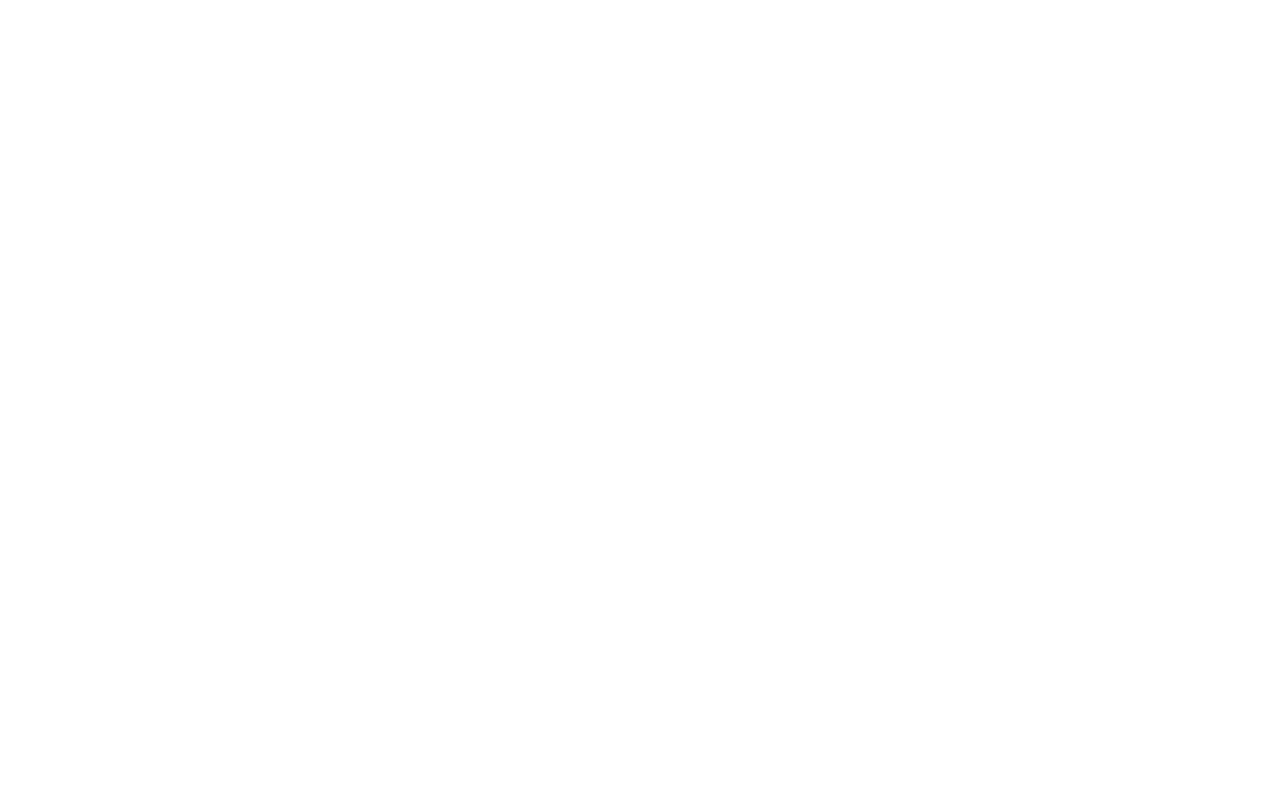
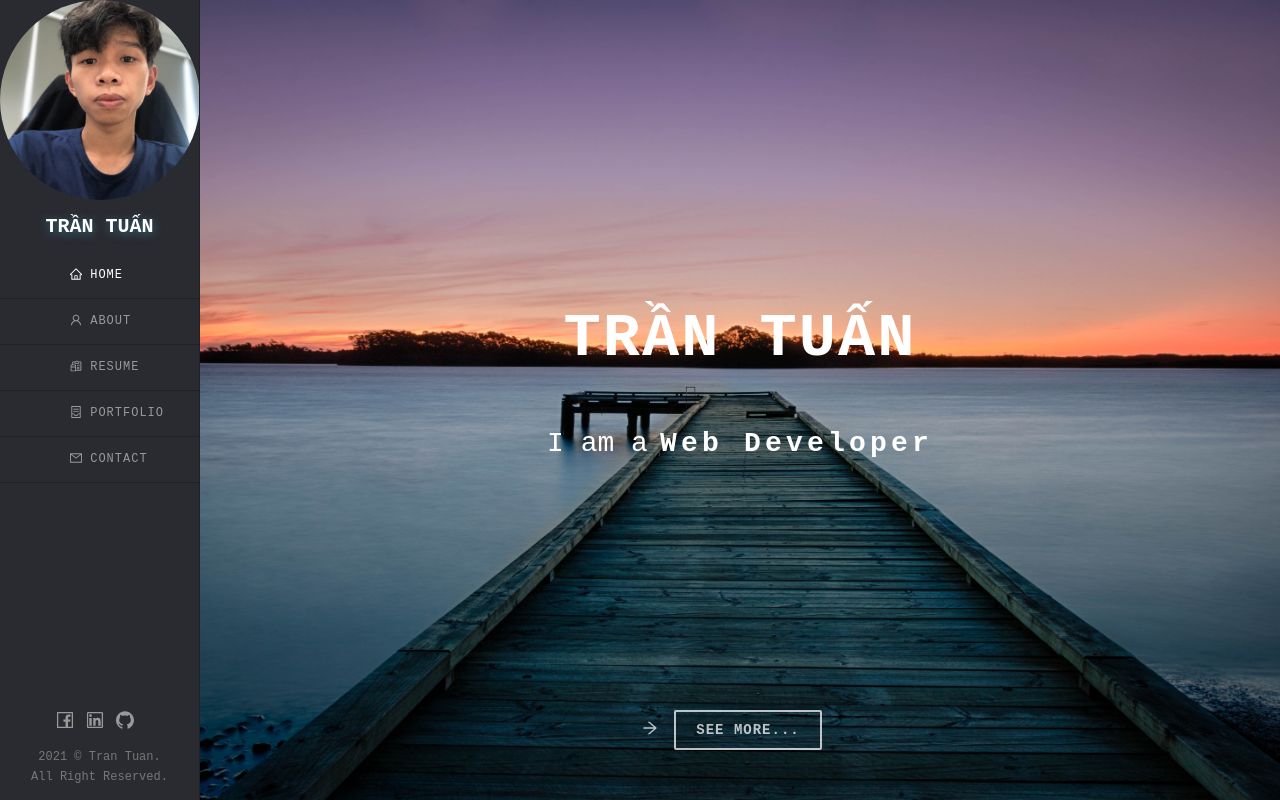
Before and after one commit to tdtuan97/profile, a React (Create React App) app: page /profile/home in a window 1280 px wide. Built offline with nearby package versions, Linux system fonts and the light colour scheme.

Commit message:
update route'

```diff
--- a/src/App.js
+++ b/src/App.js
@@ -4,7 +4,7 @@ import './App.css';
 import {
     BrowserRouter as Router,
     Switch,
-    Route,
+    Route, Redirect,
 } from "react-router-dom";
 import {Home} from "./features/profile/views/Home";
 import {About} from "./features/profile/views/About";
@@ -18,10 +18,10 @@ import user from "./mock/profile.json";
 function App() {
     return (
         <div className="App">
-            <Router>
+            <Router basename="/profile">
                 <Switch>
                     <Route path="/" exact={true}>
-                        <Home/>
+                        <Redirect to={'home'}/>
                     </Route>
 
                     <Route path="/home" exact={true}>
--- a/src/features/profile/views/Home.js
+++ b/src/features/profile/views/Home.js
@@ -8,7 +8,6 @@ import user from "../../../mock/profile.json";
 import {Link} from "react-router-dom";
 
 export function Home() {
-    console.log(user.background_img)
     return (
         <Main>
             <div className="page home-wrapper">
--- a/src/mock/profile.json
+++ b/src/mock/profile.json
@@ -30,37 +30,37 @@
             "name" : "PHP/Laravel",
             "type" : "back-end",
             "level": 80,
-            "image": "/skills/laravel.png"
+            "image": "profile/skills/laravel.png"
         },
         {
             "name" : "SQL/NoSQL",
             "type" : "back-end",
             "level": 80,
-            "image": "/skills/sql_nosql.png"
+            "image": "profile/skills/sql_nosql.png"
         },
         {
             "name" : "HTML/CSS/Javascript",
             "type" : "front-end",
             "level": 80,
-            "image": "/skills/html_css_javascript.png"
+            "image": "profile/skills/html_css_javascript.png"
         },
         {
             "name" : "ReactJS/Redux",
             "type" : "front-end",
             "level": 60,
-            "image": "/skills/react_redux.png"
+            "image": "profile/skills/react_redux.png"
         },
         {
             "name" : "Linux",
             "type" : "back-end",
             "level": 60,
-            "image": "/skills/linux.jpeg"
+            "image": "profile/skills/linux.jpeg"
         },
         {
             "name" : "Google Services",
             "type" : "front-end",
             "level": 60,
-            "image": "/skills/google.png"
+            "image": "profile/skills/google.png"
         }
     ],
     "descriptions"  : [
@@ -72,6 +72,6 @@
     "linkedin"      : "https://linkedin.com/in/tran-tuan-b915b215b",
     "github"        : "https://github.com/tdtuan97",
     "email"         : "tdtuan97@gmail.com",
-    "avatar_img"    : "/user/avatar.jpeg",
-    "background_img": "/user/home-bg.jpg"
+    "avatar_img"    : "user/avatar.jpeg",
+    "background_img": "user/home-bg.jpg"
 }
```
